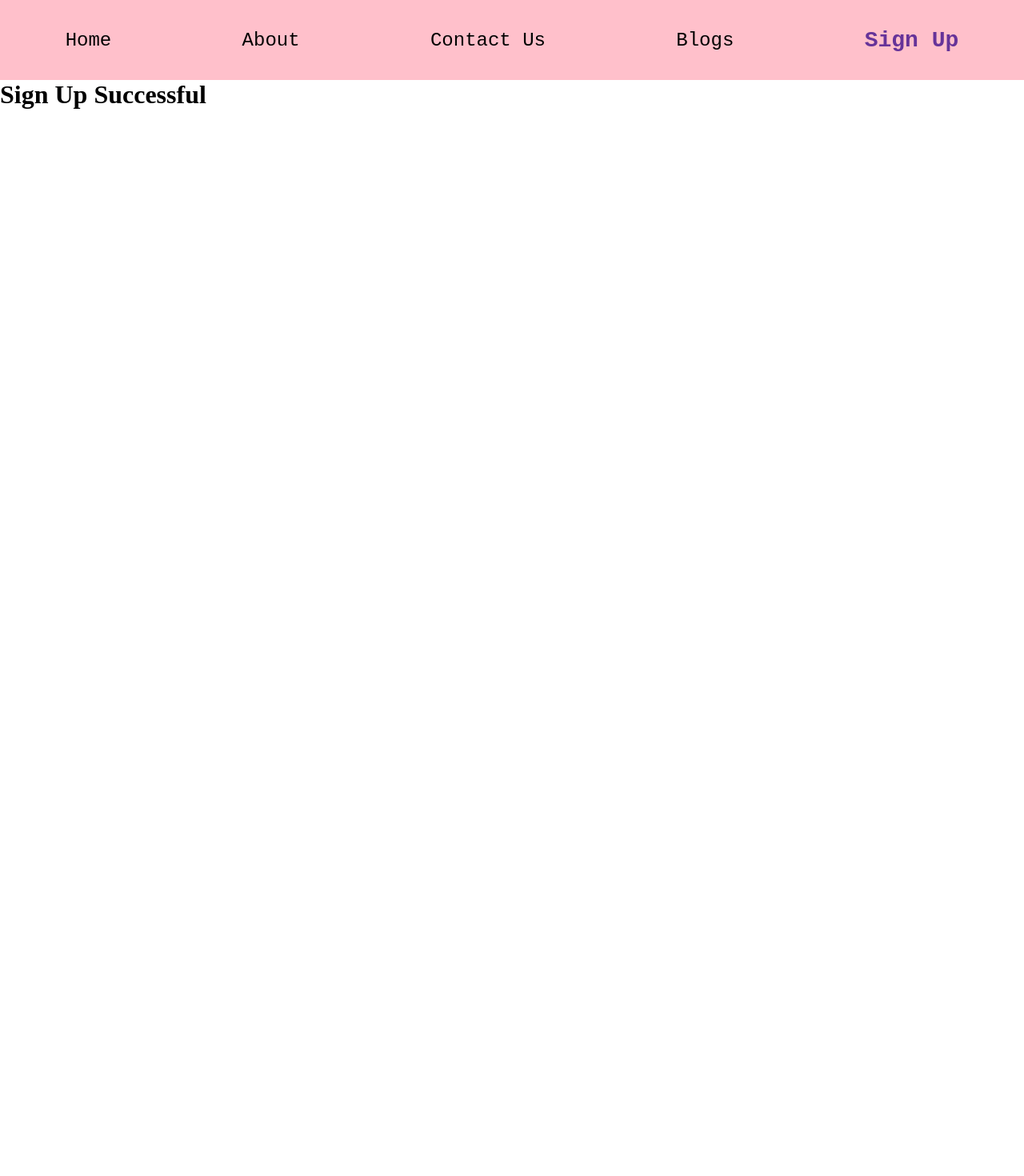
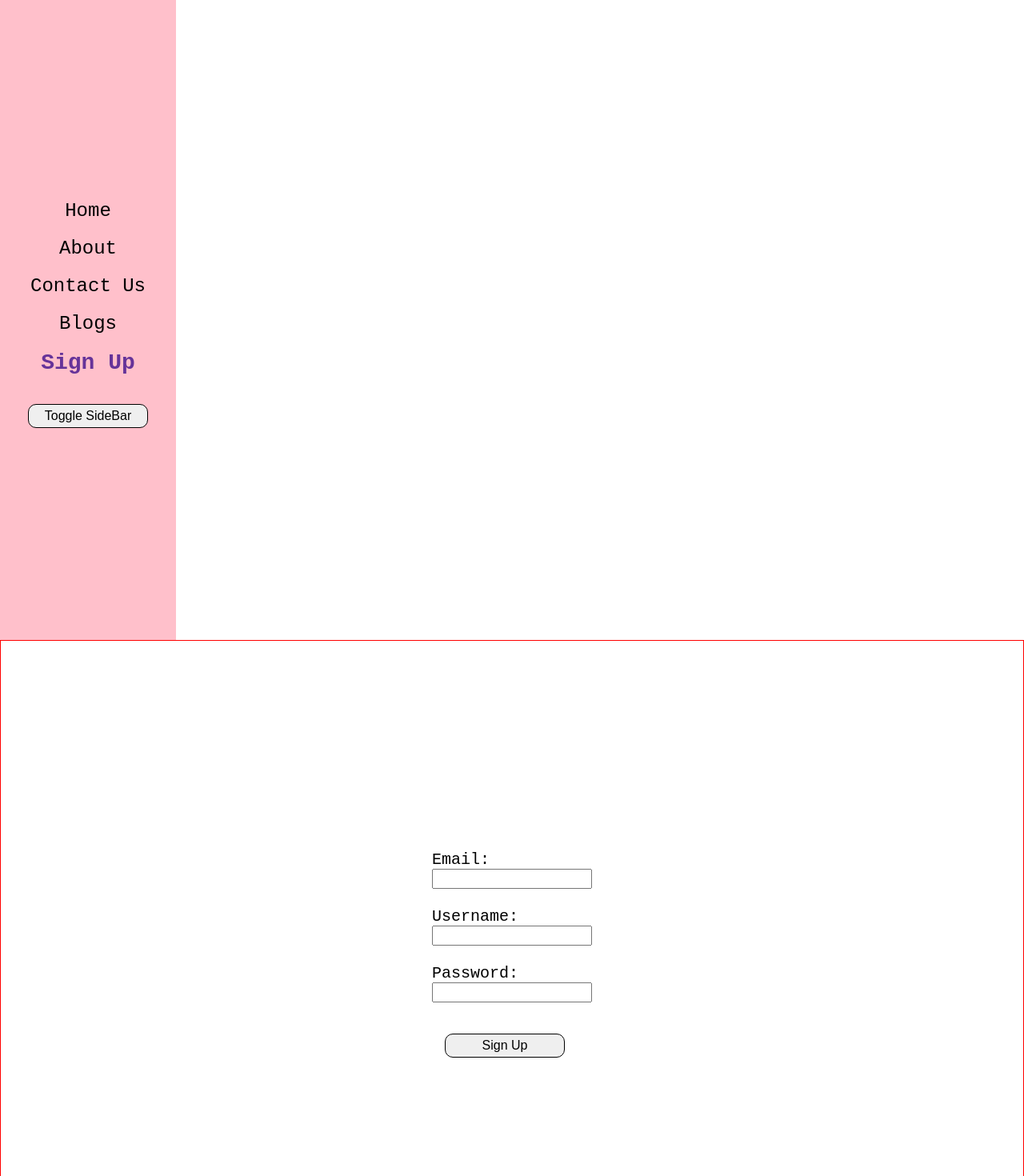
Before and after one commit to XstefanXstefanX/NikeStoreReactApp, a React (Create React App) app: page /sign-up in a window 1280 px wide. Shown: the top 1470 px of the page at 80% size. Before the commit the page ends 800 px from the top, so only its background shows below. Built offline with nearby package versions, Linux system fonts and the light colour scheme.

Commit message:
tried to improve it again 🥲🥲🥲

```diff
--- a/src/App.css
+++ b/src/App.css
@@ -1,4 +1,27 @@
 * {
   margin: 0;
   padding: 0;
+  box-sizing: border-box;
 }
+.button {
+  width: 150px;
+  height: 30px;
+  font-size: 1rem;
+  border-radius: 10px;
+  padding: 0.25rem;
+  margin: 1rem;
+  border: 1px solid black;
+  color: black;
+  transition: all 250ms ease;
+}
+.button:hover {
+  color: white;
+  background: black;
+}
+.show {
+  display: inline-block;
+}
+
+.no-show {
+  display: none;
+}
--- a/src/components/Navbar/NavBarElements.css
+++ b/src/components/Navbar/NavBarElements.css
@@ -1,24 +1,29 @@
 nav {
+  display: none;
   background: pink;
-  height: 100px;
-  width: 100vw;
+  height: 100vh;
+  width: 220px;
+  z-index: 999;
+}
+nav-menu {
+  border-radius: 50%;
+  padding: 2rem 1rem;
+  width: 100%;
+  height: 100%;
   display: flex;
-  z-index: 12;
-}
-navMenu {
-  width: 100%;
-  display: flex;
-  justify-content: space-around;
+  flex-direction: column;
+  justify-content: center;
+  align-items: center;
+  gap: 20px;
 }
 .nav-link {
   color: #000;
   font-size: 1.5rem;
   font-family: monospace;
-  display: flex;
-  align-items: center;
   text-decoration: none;
   padding: 0 1rem;
   cursor: pointer;
+  transition: all 250ms ease;
   &.active {
     color: rebeccapurple;
     font-weight: bold;
--- a/src/components/Navbar/index.js
+++ b/src/components/Navbar/index.js
@@ -1,12 +1,20 @@
 import React from "react";
+import { useState } from "react";
 import { NavLink as Link } from "react-router-dom";
 import "./NavBarElements.css";
 const Navbar = () => {
   const NavLink = Link;
+  const [showNav, setShowNav] = useState(true);
   return (
     <div>
-      <nav>
-        <navMenu>
+      <button
+        className={`button ${showNav ? "no-show" : ""}`}
+        onClick={() => setShowNav(!showNav)}
+      >
+        Toggle SideBar
+      </button>
+      <nav className={`${showNav ? "show" : ""}`}>
+        <nav-menu>
           <NavLink to="/index" className="nav-link">
             Home
           </NavLink>
@@ -22,7 +30,10 @@ const Navbar = () => {
           <NavLink to="/sign-up" className="nav-link">
             Sign Up
           </NavLink>
-        </navMenu>
+          <button className="button" onClick={() => setShowNav(!showNav)}>
+            Toggle SideBar
+          </button>
+        </nav-menu>
       </nav>
     </div>
   );
--- /dev/null
+++ b/src/pages/SignUp.css
@@ -0,0 +1,13 @@
+form {
+  border: 1px solid red;
+  width: 100%;
+  height: 100vh;
+  display: grid;
+  place-content: center;
+  font-family: monospace;
+  font-size: 1.25rem;
+  & input {
+    height: 25px;
+    width: 200px;
+  }
+}
--- a/src/pages/about.js
+++ b/src/pages/about.js
@@ -2,7 +2,7 @@ import React from "react";
 
 const About = () => {
   return (
-    <div>
+    <div className="about">
       <h1>GeeksforGeeks is a Computer Science portal for geeks.</h1>
     </div>
   );
--- a/src/pages/signup.js
+++ b/src/pages/signup.js
@@ -1,9 +1,27 @@
 import React from "react";
-
+import "./SignUp.css";
 export function SignUp() {
   return (
     <div>
-      <h1>Sign Up Successful</h1>
+      <form>
+        <label for="email">Email:</label>
+        <input type="email" id="email" name="email" />
+        <br />
+        <label for="username">Username:</label>
+        <input type="text" id="username" name="username" />
+        <br />
+        <label for="password">Password:</label>
+        <input type="text" id="password" name="password" />
+        <br />
+        <input type="submit" value="Sign Up" className="button" />
+      </form>
     </div>
   );
 }
+/* <form action="/action_page.php">
+  <label for="fname">First name:</label><br>
+  <input type="text" id="fname" name="fname" value="John"><br>
+  <label for="lname">Last name:</label><br>
+  <input type="text" id="lname" name="lname" value="Doe"><br><br>
+  <input type="submit" value="Submit">
+</form> */
```
